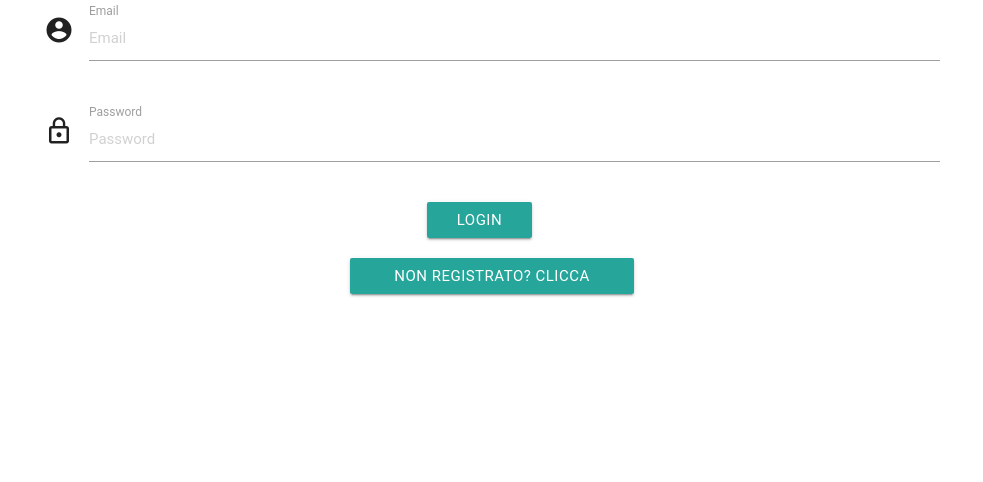
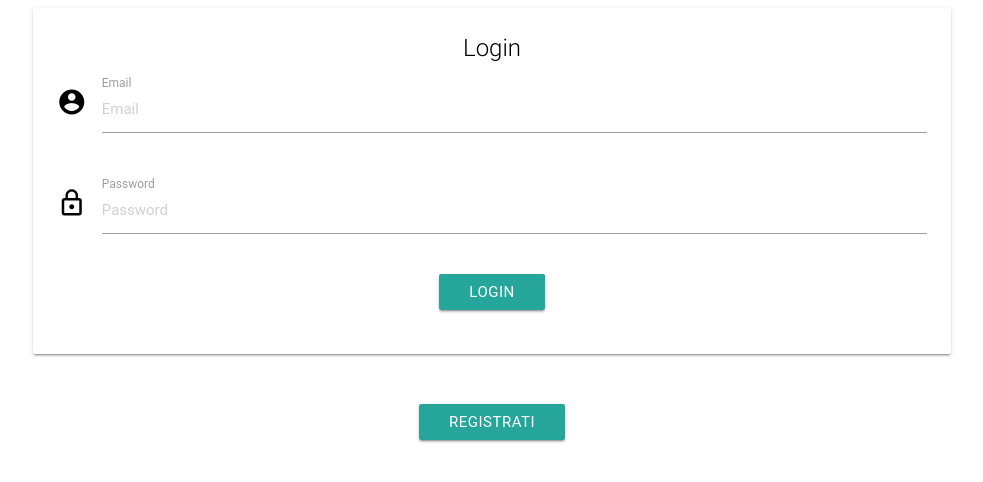
Before and after one commit to AurelioPennacchio/Tesina, a PHP site: page /user/login in a window 1280 px wide. Shown: the top 482 px of the page, without its empty margins (148-1131 px from the left). Run offline with PHP 8.4, Linux system fonts and the light colour scheme; some web fonts are replaced.

Commit message:
Modificata l'interfaccia di login

```diff
--- a/application/view/user/login.php
+++ b/application/view/user/login.php
@@ -14,7 +14,10 @@
 <body>
 	<div class="container">
 		<div class="row">
-			<form class="col s12" method="POST" action="<?php echo URL; ?>user/login">
+			<div class="card blue-gray darken-1">
+				<div class="card-content black-text">
+					<span class="card-title center-align">Login</span>
+					<form method="POST" action="<?php echo URL; ?>user/login">
 						<div class="row">
 							<div class="input-field col s12">
 								<i class="material-icons prefix">account_circle</i>
@@ -30,20 +33,17 @@
 							</div>
 						</div>
 						<div class="row">
-					<div class="col s6 l4 offset-s4 offset-l5">
-						<button class="btn waves-effect waves-light" type="submit" name="login">Login</button>
-					</div>
-				</div>
-				<div class="row">
-					<div class="col s12 l4 offset-s1 offset-l4">
-						<a class="waves-effect waves-light btn" href="<?php echo URL; ?>user/registration">Non registrato? Clicca qui</a>
+							<div class="col m12 s12">
+								<p class="center-align"><button class="btn waves-effect waves-light" type="submit" name="login">Login</button></p>
 							</div>
 						</div>
 						<?php
 							if(isset($info)){
 								echo "<div class=\"row\">";
-						echo "<div class=\"col s12\">";
+								echo "<div class=\"col s12 m12\">";
+								echo "<p class=\"center-align\">";
 								echo "<a class=\"waves-effect waves-light btn\">$info</a>";
+								echo "</p>";
 								echo "</div>";
 								echo "</div>";
 							}
@@ -51,5 +51,14 @@
 					</form>
 				</div>
 			</div>
+		</div>
+	</div>
+	<div class="row">
+		<div class="col m12 s12">
+			<p class="center-align">
+				<a class="waves-effect waves-light btn" href="<?php echo URL; ?>user/registration">Registrati</a>
+			</p>
+		</div>
+	</div>
 </body>
 </html>
```
Lines whose indentation alone changed are shown as unchanged.
